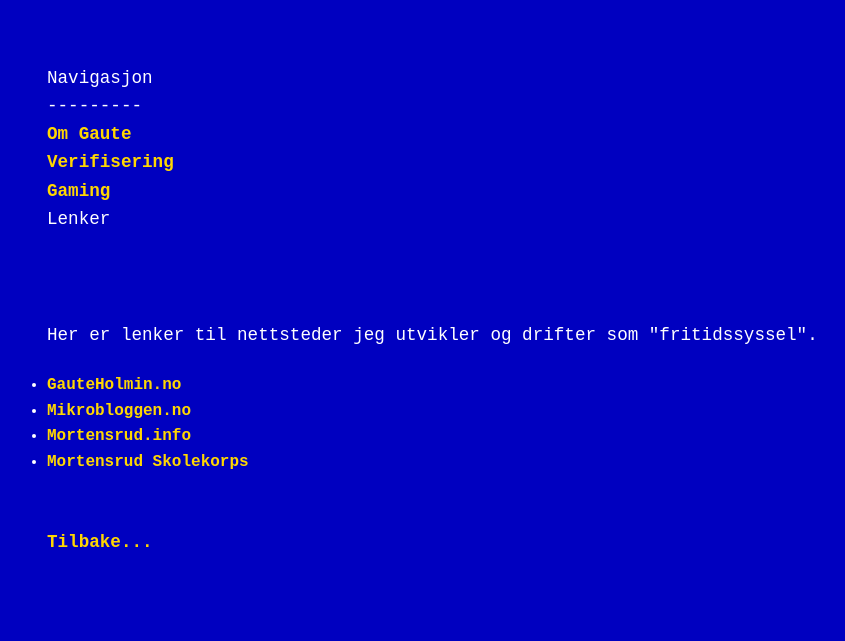
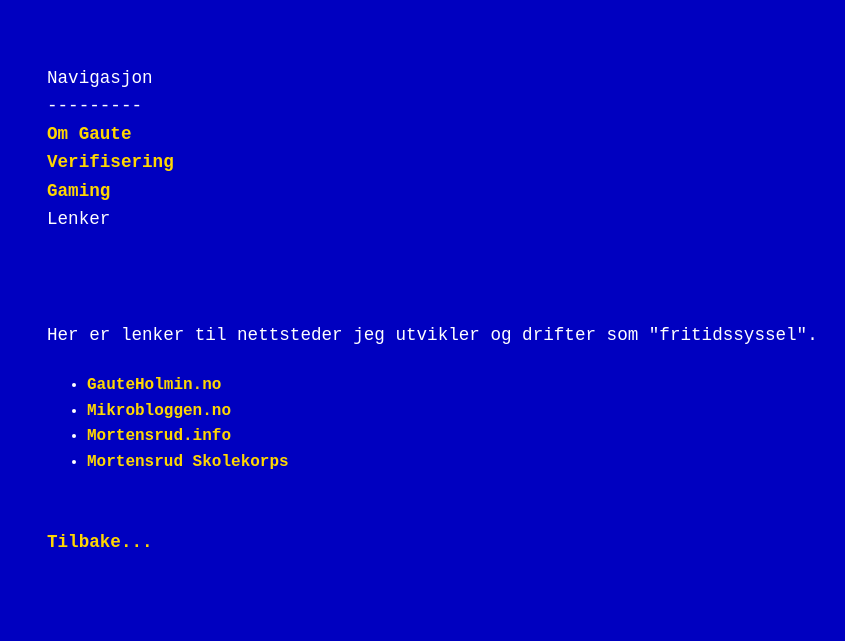
Before and after one commit to Gauteweb/website, a plain HTML site: page lenker.html in a window 1280 px wide. Shown: the top 641 px of the page, without its empty margins (113-958 px from the left). Drawn offline with Linux system fonts and the light colour scheme; a web font is replaced by a local one.

Commit message:
Update terminalstyle.css
Added img and ul formatting adjustments

```diff
--- a/terminalstyle.css
+++ b/terminalstyle.css
@@ -24,6 +24,7 @@
         img {
             max-width: 100%;
             height: auto;
+            box-shadow: 5px 5px 10px rgba(0, 0, 0, 0.2)
         }
 
         h1 {
@@ -34,6 +35,10 @@
         p {
             font-size: 1.1rem;
             margin-bottom: 1.5rem;
+        }
+
+        ul {
+            padding-inline-start: 40px;
         }
 
         a {
```
